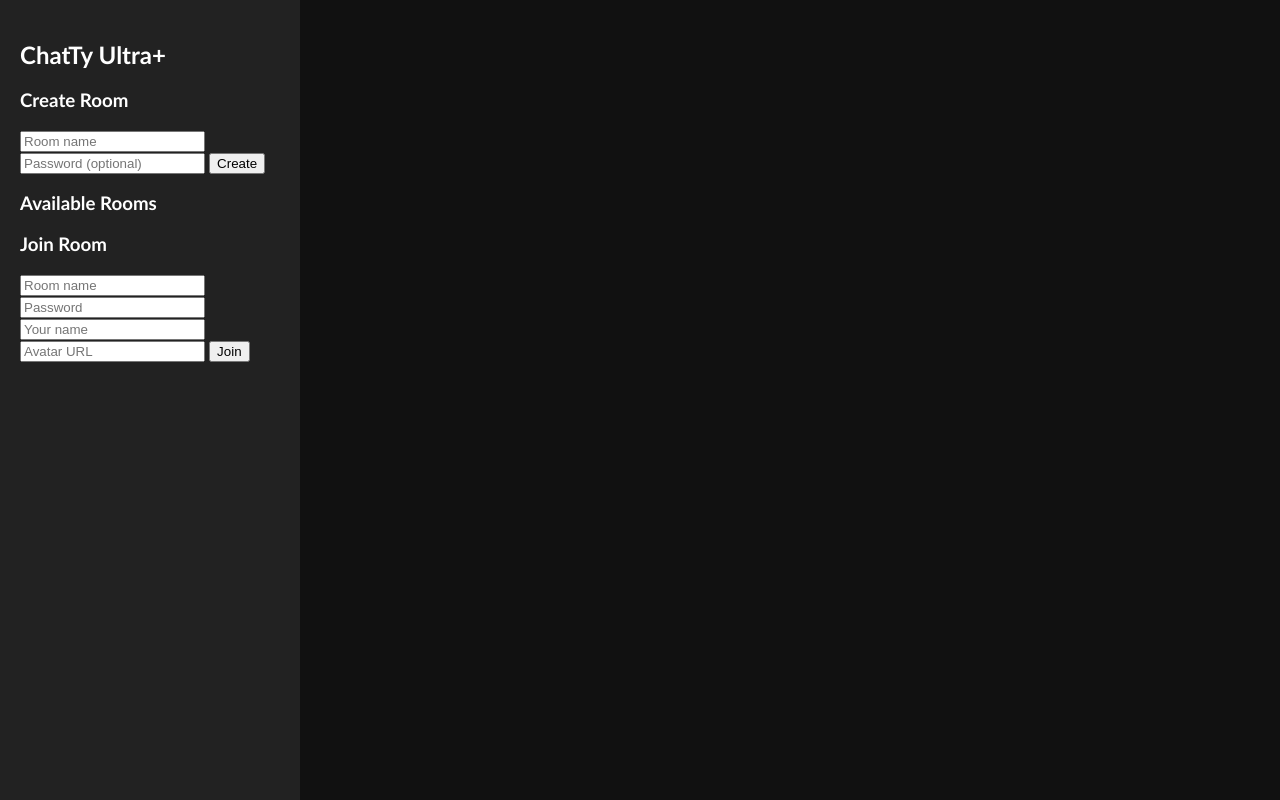
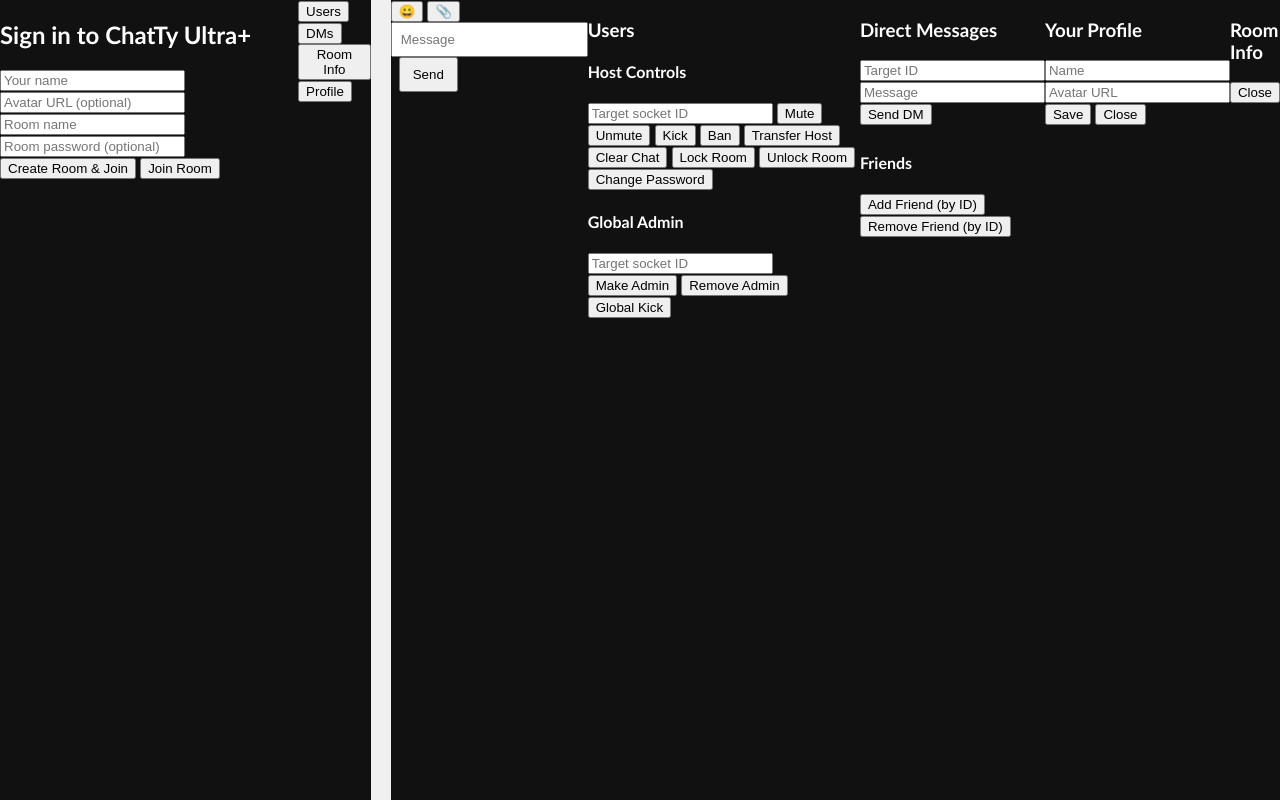
Before and after one commit to JackTheDemon355/ChatTy, a website: page public/index.html in a window 1280 px wide. Drawn offline with nearby package versions, Linux system fonts and the light colour scheme; no server answers.

Commit message:
Add sign-in screen and reorganize chat controls
Updated the chat UI to include sign-in functionality and reorganized controls for better user experience.

```diff
--- a/public/index.html
+++ b/public/index.html
@@ -7,108 +7,107 @@
 </head>
 <body class="theme-dark">
 
-<div id="roomMenu">
-  <h2>ChatTy Ultra+</h2>
-
-  <h3>Create Room</h3>
-  <input id="newRoomName" placeholder="Room name">
-  <input id="newRoomPassword" placeholder="Password (optional)">
-  <button id="createRoomBtn">Create</button>
-
-  <h3>Available Rooms</h3>
-  <div id="roomList"></div>
-
-  <h3>Join Room</h3>
-  <input id="joinRoomName" placeholder="Room name">
-  <input id="joinRoomPassword" placeholder="Password">
-  <input id="joinName" placeholder="Your name">
-  <input id="joinAvatar" placeholder="Avatar URL">
-  <button id="joinRoomBtn">Join</button>
+<!-- SIGN-IN SCREEN -->
+<div id="signinScreen">
+  <div id="signinBox">
+    <h2>Sign in to ChatTy Ultra+</h2>
+    <input id="signinName" placeholder="Your name">
+    <input id="signinAvatar" placeholder="Avatar URL (optional)">
+    <input id="signinRoomName" placeholder="Room name">
+    <input id="signinRoomPassword" placeholder="Room password (optional)">
+    <button id="signinCreateRoomBtn">Create Room & Join</button>
+    <button id="signinJoinRoomBtn">Join Room</button>
+    <div id="signinError"></div>
+    <!-- GOOGLE SIGN-IN PLACEHOLDER:
+         When you have credentials, you can add a "Sign in with Google" button here
+         and call your OAuth flow, then pass the name/avatar into joinRoom. -->
+  </div>
 </div>
 
-<div id="chatUI" style="display:none;">
-  <div id="sidebar">
-    <h3>Room Users</h3>
+<!-- TOP BAR -->
+<div id="topBar">
+  <div id="roomTitle"></div>
+  <div id="userStatus"></div>
+  <div id="topButtons">
+    <button id="openUsersBtn">Users</button>
+    <button id="openDMsBtn">DMs</button>
+    <button id="openRoomInfoBtn">Room Info</button>
+    <button id="openProfileBtn">Profile</button>
+  </div>
+</div>
+
+<!-- MAIN CHAT AREA -->
+<div id="chatArea">
+  <div id="messages"></div>
+</div>
+
+<!-- BOTTOM BAR -->
+<div id="bottomBar">
+  <button id="emojiBtn">😀</button>
+  <button id="fileBtn">📎</button>
+  <input id="msgInput" placeholder="Message">
+  <button id="sendBtn">Send</button>
+</div>
+
+<!-- RIGHT DRAWER: USER LIST -->
+<div id="userDrawer" class="drawer">
+  <h3>Users</h3>
   <div id="users"></div>
 
-    <h3>Your Controls</h3>
-    <button id="changeNameBtn">Change Name</button>
-    <button id="changeAvatarBtn">Change Avatar</button>
-    <button id="leaveRoomBtn">Leave Room</button>
-
-    <div id="hostControls" style="display:none;">
-      <h3>Host Controls</h3>
-      <button id="clearChatBtn">Clear Chat</button>
-      <button id="lockRoomBtn">Lock Room</button>
-      <button id="unlockRoomBtn">Unlock Room</button>
-      <button id="changePasswordBtn">Change Password</button>
-      <p>Per-user:</p>
+  <h4>Host Controls</h4>
+  <div id="hostControls">
     <input id="hostTargetId" placeholder="Target socket ID">
     <button id="hostMuteBtn">Mute</button>
     <button id="hostUnmuteBtn">Unmute</button>
     <button id="hostKickBtn">Kick</button>
     <button id="hostBanBtn">Ban</button>
     <button id="hostTransferBtn">Transfer Host</button>
+    <button id="clearChatBtn">Clear Chat</button>
+    <button id="lockRoomBtn">Lock Room</button>
+    <button id="unlockRoomBtn">Unlock Room</button>
+    <button id="changePasswordBtn">Change Password</button>
   </div>
 
-    <div id="extraControls">
-      <h3>DM & Friends</h3>
-      <button id="openDMBtn">Open DM Panel</button>
-      <button id="addFriendBtn">Add Friend (by ID)</button>
-      <button id="removeFriendBtn">Remove Friend (by ID)</button>
-
-      <h3>Theme</h3>
-      <button class="themeBtn" data-theme="light">Light</button>
-      <button class="themeBtn" data-theme="dark">Dark</button>
-      <button class="themeBtn" data-theme="blue">Blue</button>
-
-      <h3>Emoji</h3>
-      <select id="emojiPicker">
-        <option value="">(pick emoji)</option>
-        <option>😀</option>
-        <option>😂</option>
-        <option>😍</option>
-        <option>😎</option>
-        <option>👍</option>
-        <option>🔥</option>
-        <option>🎉</option>
-      </select>
-
-      <h3>Files</h3>
-      <input id="fileUrlInput" placeholder="File URL">
-      <input id="fileNameInput" placeholder="File name">
-      <button id="shareFileBtn">Share File</button>
-
-      <div id="adminControls" style="display:none;">
-        <h3>Global Admin</h3>
+  <h4>Global Admin</h4>
+  <div id="adminControls">
     <input id="adminTargetId" placeholder="Target socket ID">
     <button id="makeAdminBtn">Make Admin</button>
     <button id="removeAdminBtn">Remove Admin</button>
     <button id="globalKickBtn">Global Kick</button>
   </div>
 </div>
+
+<!-- LEFT DRAWER: DM PANEL -->
+<div id="dmDrawer" class="drawer left">
+  <h3>Direct Messages</h3>
+  <input id="dmTargetId" placeholder="Target ID">
+  <input id="dmText" placeholder="Message">
+  <button id="sendDMBtn">Send DM</button>
+  <div id="dmMessages"></div>
+
+  <h4>Friends</h4>
+  <button id="addFriendBtn">Add Friend (by ID)</button>
+  <button id="removeFriendBtn">Remove Friend (by ID)</button>
 </div>
 
-  <div id="chatArea">
-    <div id="roomInfo">
-      <span id="roomNameLabel"></span>
-      <span id="roomStatusLabel"></span>
-      <span id="yourIdLabel"></span>
-    </div>
-    <div id="messages"></div>
-    <div id="inputRow">
-      <input id="msgInput" placeholder="Message">
-      <button id="sendBtn">Send</button>
-    </div>
+<!-- PROFILE MODAL -->
+<div id="profileModal" class="modal">
+  <div class="modalContent">
+    <h3>Your Profile</h3>
+    <input id="profileName" placeholder="Name">
+    <input id="profileAvatar" placeholder="Avatar URL">
+    <button id="saveProfileBtn">Save</button>
+    <button class="closeModal">Close</button>
   </div>
 </div>
 
-<div id="dmPanel" style="display:none;">
-  <h3>Direct Messages</h3>
-  <input id="dmTargetId" placeholder="Target socket ID">
-  <input id="dmText" placeholder="Message">
-  <button id="sendDMBtn">Send DM</button>
-  <div id="dmMessages"></div>
+<!-- ROOM INFO MODAL -->
+<div id="roomInfoModal" class="modal">
+  <div class="modalContent">
+    <h3>Room Info</h3>
+    <div id="roomInfoContent"></div>
+    <button class="closeModal">Close</button>
+  </div>
 </div>
 
 <script src="/socket.io/socket.io.js"></script>
```
Lines whose indentation alone changed are shown as unchanged.
